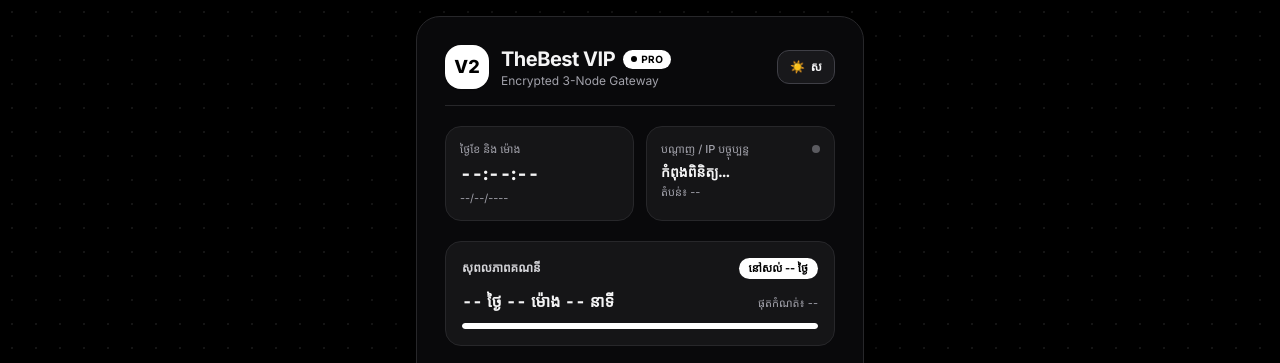
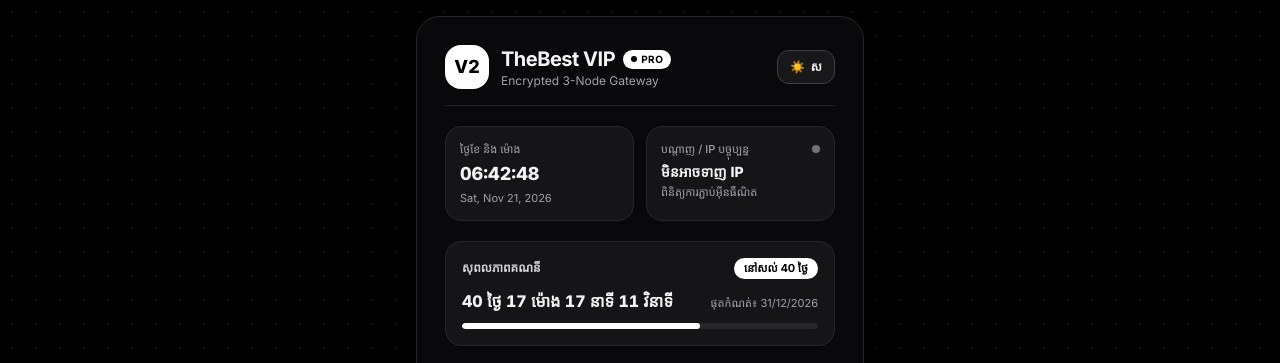
Before and after one commit to theonlyvippro/appv2box-sup, a plain HTML site: page index.html in a window 1280 px wide. Shown: the top 363 px of the page. Drawn offline with nearby package versions, Linux system fonts and the light colour scheme; no server answers; a web font is replaced by a local one.

Commit message:
Update index.html

```diff
--- a/index.html
+++ b/index.html
@@ -244,6 +244,32 @@
       const barEl = document.getElementById("validityBar");
 
       if (remaining <= 0) {
+        badgeEl.textContent = "ផុតកំណត់";
+        countdownEl.textContent = "00 ថ្ងៃ 00 ម៉ោង 00 នាទី";
+        barEl.style.width = "0%";
+        importLinkEl.classList.add("opacity-40", "pointer-events-none");
+        importAltLinkEl.classList.add("opacity-40", "pointer-events-none");
+        statusBox.textContent = "សុពលភាពគណនីបានផុតកំណត់ហើយ។";
+        return;
+      }
+
+      const days = Math.floor(remaining / (1000 * 60 * 60 * 24));
+      const hours = Math.floor((remaining / (1000 * 60 * 60)) % 24);
+      const minutes = Math.floor((remaining / (1000 * 60)) % 60);
+      const seconds = Math.floor((remaining / 1000) % 60);
+
+      badgeEl.textContent = `នៅសល់ ${days} ថ្ងៃ`;
+      countdownEl.textContent = `${days} ថ្ងៃ ${String(hours).padStart(2, "0")} ម៉ោង ${String(minutes).padStart(2, "0")} នាទី ${String(seconds).padStart(2, "0")} វិនាទី`;
+
+      const pct = totalDuration > 0
+        ? Math.max(0, Math.min(100, (remaining / totalDuration) * 100))
+        : 100;
+      barEl.style.width = pct.toFixed(1) + "%";
+    }
+
+    updateClockAndValidity();
+    setInterval(updateClockAndValidity, 1000);
+
     // ទាញយក IP ពិតប្រាកដ និងប្រទេស/តំបន់ដែលកំពុងភ្ជាប់ (តាមរយៈ V2Box / ISP)
     async function detectLiveIPAndRegion() {
       const ipEl = document.getElementById("ipAddress");
```
